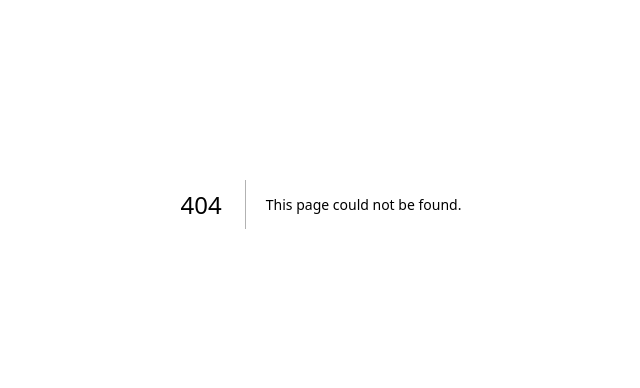
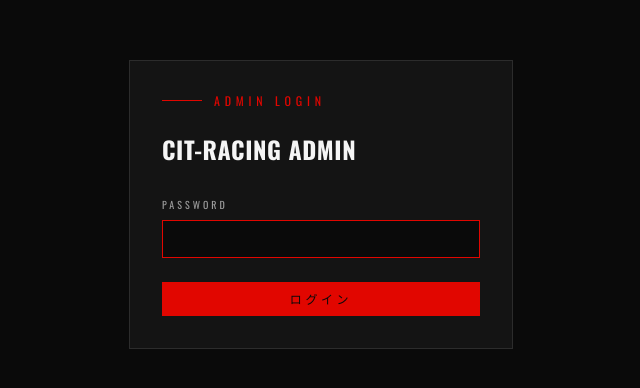
Before and after one commit to shun88888/racing, a Next.js app: page /admin/login in a window 1280 px wide. Before the commit this address had no page. Shown: the part 196-584 px from the top of the page, without its empty margins (319-959 px from the left). Built offline with nearby package versions, Linux system fonts and the light colour scheme.

Commit message:
feat(admin): add login/logout API routes and login page

```diff
--- /dev/null
+++ b/app/admin/login/page.tsx
@@ -0,0 +1,74 @@
+"use client";
+
+import { useRouter } from "next/navigation";
+import { useState, FormEvent } from "react";
+
+export default function LoginPage() {
+  const router = useRouter();
+  const [password, setPassword] = useState("");
+  const [error, setError] = useState<string | null>(null);
+  const [loading, setLoading] = useState(false);
+
+  async function onSubmit(e: FormEvent) {
+    e.preventDefault();
+    setError(null);
+    setLoading(true);
+    try {
+      const res = await fetch("/api/admin/login", {
+        method: "POST",
+        headers: { "Content-Type": "application/json" },
+        body: JSON.stringify({ password }),
+      });
+      const data = (await res.json()) as { error?: string };
+      if (!res.ok) {
+        setError(data.error ?? "ログインに失敗しました");
+        return;
+      }
+      router.push("/admin");
+      router.refresh();
+    } catch {
+      setError("通信エラー");
+    } finally {
+      setLoading(false);
+    }
+  }
+
+  return (
+    <div className="flex min-h-screen items-center justify-center bg-racing-black px-5">
+      <form
+        onSubmit={onSubmit}
+        className="w-full max-w-sm border border-white/10 bg-racing-carbon p-8"
+      >
+        <div className="mb-6 flex items-center gap-3">
+          <span className="h-px w-10 bg-racing-red" />
+          <span className="font-display text-xs tracking-[0.4em] text-racing-red">
+            ADMIN LOGIN
+          </span>
+        </div>
+        <h1 className="font-display text-2xl font-bold tracking-wide text-racing-white">
+          CIT-RACING ADMIN
+        </h1>
+        <label className="mt-8 block font-display text-[10px] tracking-[0.3em] text-racing-white/60">
+          PASSWORD
+        </label>
+        <input
+          type="password"
+          value={password}
+          onChange={(e) => setPassword(e.target.value)}
+          autoFocus
+          className="mt-2 w-full border border-white/20 bg-racing-black px-3 py-2 text-sm text-racing-white outline-none focus:border-racing-red"
+        />
+        {error && (
+          <p className="mt-3 text-xs text-racing-red">{error}</p>
+        )}
+        <button
+          type="submit"
+          disabled={loading}
+          className="mt-6 w-full border border-racing-red bg-racing-red px-4 py-2 font-display text-xs tracking-[0.3em] text-racing-black transition-colors hover:bg-transparent hover:text-racing-red disabled:opacity-50"
+        >
+          {loading ? "..." : "ログイン"}
+        </button>
+      </form>
+    </div>
+  );
+}
--- /dev/null
+++ b/app/api/admin/login/route.ts
@@ -0,0 +1,44 @@
+import { NextResponse } from "next/server";
+import { checkPassword, signSession, SESSION_COOKIE } from "@/lib/admin/auth";
+import { isLocked, recordFail, recordSuccess } from "@/lib/admin/rate-limit";
+
+function getIp(req: Request): string {
+  const fwd = req.headers.get("x-forwarded-for");
+  if (fwd) return fwd.split(",")[0].trim();
+  return "unknown";
+}
+
+export async function POST(req: Request) {
+  const ip = getIp(req);
+  if (isLocked(ip)) {
+    return NextResponse.json(
+      { error: "ロックされています。15 分後に再試行してください。" },
+      { status: 429 }
+    );
+  }
+
+  let body: { password?: string };
+  try {
+    body = await req.json();
+  } catch {
+    return NextResponse.json({ error: "不正なリクエスト" }, { status: 400 });
+  }
+
+  if (!body.password || !checkPassword(body.password)) {
+    recordFail(ip);
+    return NextResponse.json({ error: "パスワードが違います" }, { status: 401 });
+  }
+
+  recordSuccess(ip);
+  const token = signSession();
+
+  const res = NextResponse.json({ ok: true });
+  res.cookies.set(SESSION_COOKIE, token, {
+    httpOnly: true,
+    secure: process.env.NODE_ENV === "production",
+    sameSite: "lax",
+    path: "/",
+    maxAge: 60 * 60 * 24 * 7,
+  });
+  return res;
+}
--- /dev/null
+++ b/app/api/admin/logout/route.ts
@@ -0,0 +1,14 @@
+import { NextResponse } from "next/server";
+import { SESSION_COOKIE } from "@/lib/admin/auth";
+
+export async function POST() {
+  const res = NextResponse.json({ ok: true });
+  res.cookies.set(SESSION_COOKIE, "", {
+    httpOnly: true,
+    secure: process.env.NODE_ENV === "production",
+    sameSite: "lax",
+    path: "/",
+    maxAge: 0,
+  });
+  return res;
+}
```
